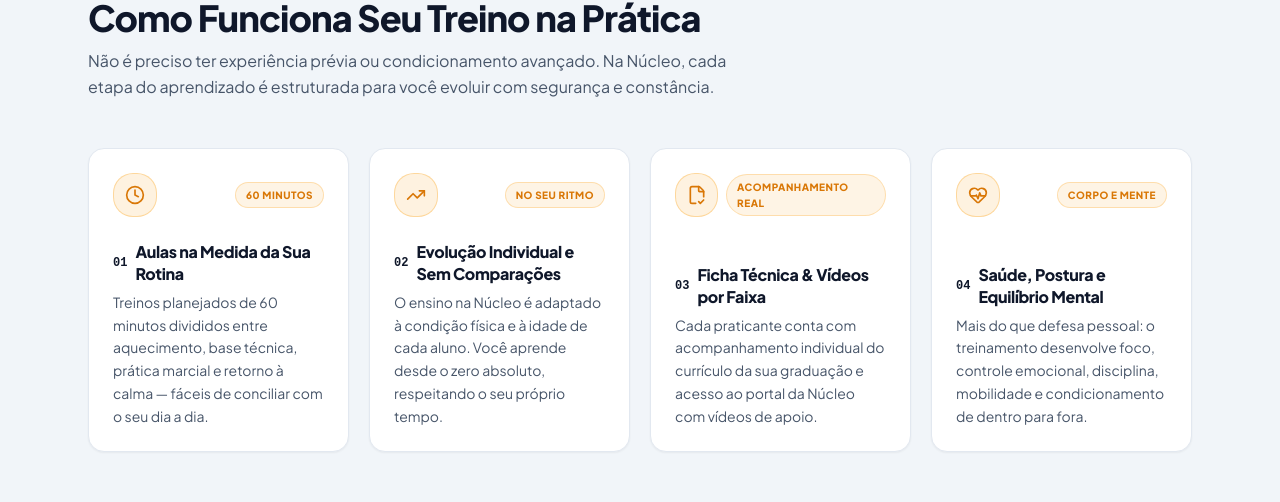
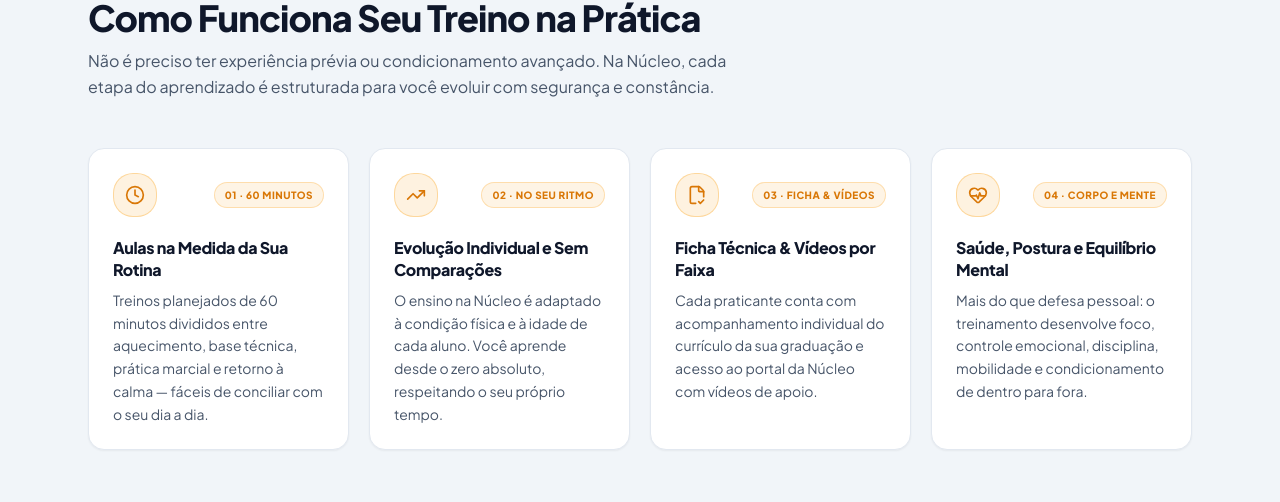
Before and after one commit to TheGVictor/nucleo-app, a Next.js app in the folder nucleo-shaolin-app/: page / in a window 1280 px wide. Shown: the part 906-1408 px from the top of the page. Built offline with nearby package versions, Linux system fonts and the light colour scheme.

Commit message:
fix(home): align methodology step cards, prevent badge wrapping, and fix title alignment

```diff
--- a/nucleo-shaolin-app/src/app/page.tsx
+++ b/nucleo-shaolin-app/src/app/page.tsx
@@ -137,7 +137,7 @@ const METHODOLOGY_STEPS = [
   },
   {
     step: '03',
-    badge: 'Acompanhamento Real',
+    badge: 'Ficha & Vídeos',
     icon: FileCheck2,
     title: 'Ficha Técnica & Vídeos por Faixa',
     desc: 'Cada praticante conta com acompanhamento individual do currículo da sua graduação e acesso ao portal da Núcleo com vídeos de apoio.',
@@ -407,27 +407,22 @@ export default function HomePage() {
                 return (
                   <div
                     key={item.step}
-                    className="rounded-2xl bg-[var(--color-bg-card)] border border-[var(--color-border)] hover:border-[var(--color-border-gold)] transition-all p-6 flex flex-col justify-between gap-6 shadow-xs group"
+                    className="rounded-2xl bg-[var(--color-bg-card)] border border-[var(--color-border)] hover:border-[var(--color-border-gold)] transition-all p-6 flex flex-col gap-5 shadow-xs group"
                   >
-                    <div className="flex items-center justify-between gap-2">
-                      <div className="w-11 h-11 rounded-xl bg-amber-500/12 border border-amber-500/30 flex items-center justify-center text-gold group-hover:scale-110 transition-transform">
+                    <div className="flex items-center justify-between gap-3">
+                      <div className="w-11 h-11 rounded-xl bg-amber-500/12 border border-amber-500/30 flex items-center justify-center text-gold shrink-0 group-hover:scale-105 transition-transform">
                         <StepIcon className="w-5 h-5" />
                       </div>
-                      <span className="text-[10px] font-extrabold uppercase tracking-wider px-2.5 py-1 rounded-full bg-amber-500/10 border border-amber-500/25 text-gold">
-                        {item.badge}
+                      <span className="text-[10px] font-extrabold uppercase tracking-wider px-2.5 py-1 rounded-full bg-amber-500/10 border border-amber-500/25 text-gold whitespace-nowrap shrink-0">
+                        {item.step} · {item.badge}
                       </span>
                     </div>
 
-                    <div>
-                      <div className="flex items-center gap-2 mb-1">
-                        <span className="text-xs font-black text-gold/70 font-mono">
-                          {item.step}
-                        </span>
-                        <h3 className="text-base font-extrabold text-main leading-snug">
-                          {item.title}
-                        </h3>
-                      </div>
-                      <p className="text-xs sm:text-sm text-muted mt-1.5 leading-relaxed">
+                    <div className="flex flex-col gap-2">
+                      <h3 className="text-base font-extrabold text-main leading-snug">
+                        {item.title}
+                      </h3>
+                      <p className="text-xs sm:text-sm text-muted leading-relaxed">
                         {item.desc}
                       </p>
                     </div>
```
